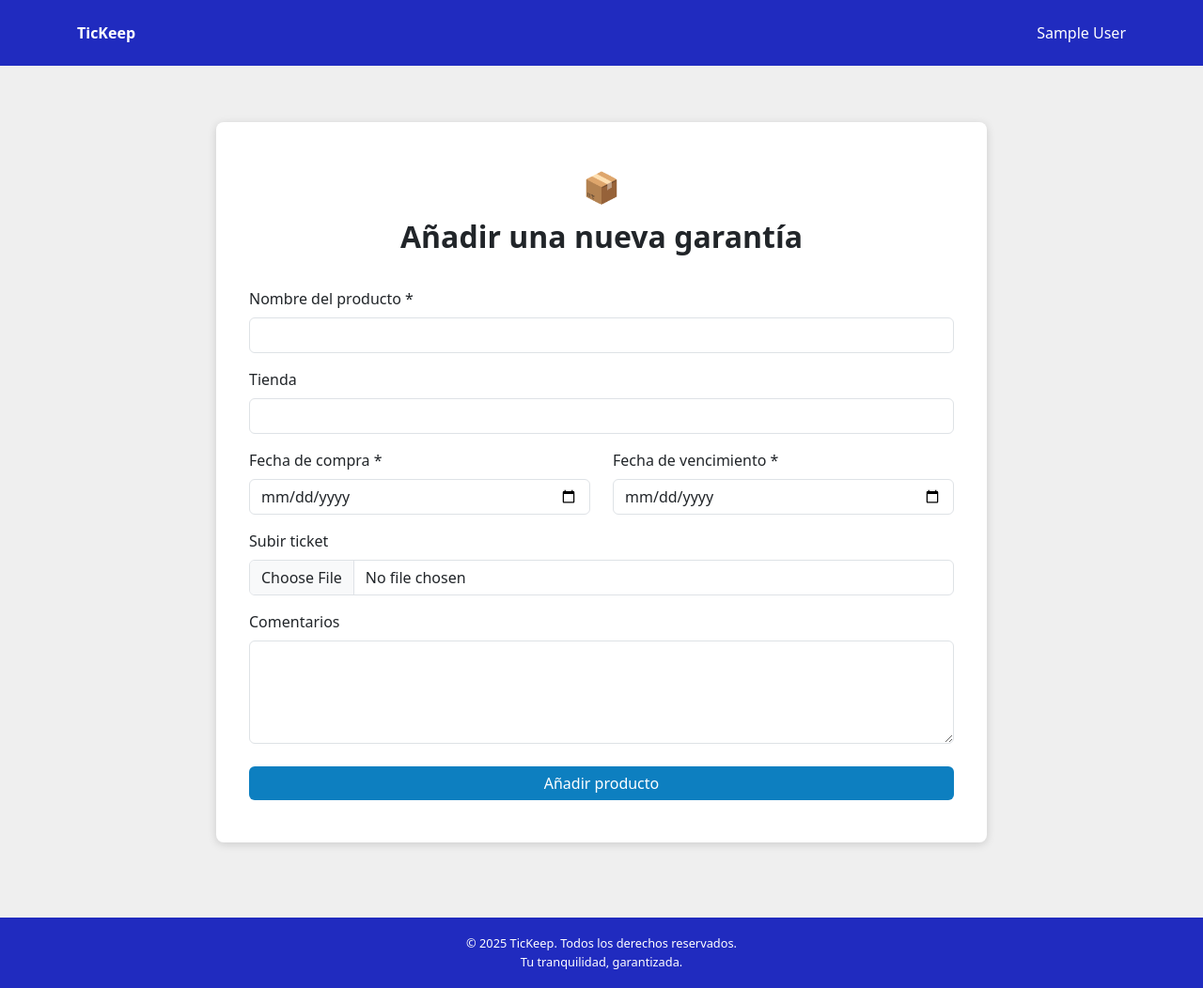
After one commit to Rober-06/TicKeep, a PHP site: page /nueva-garantia.php in a window 1280 px wide. The commit adds this page. Shown: the whole page at 94% size. Run offline with PHP 8.4, Linux system fonts and the light colour scheme; the visitor is signed in with stand-in values (Sample User, id 1).

Commit message:
Squashed commit of the following:
commit 3ad4923b058a86d3a40bcccecbe91a97167ff019
Author: Rober-06 <roberto.asencio.palacios@iesmaeserodrigo.es>
Date:   Fri Mar 20 10:42:10 2026 +0100

    Comentarios y css

commit 15ef0beb316883bf3d8b9e98e4b7802ce069de63
Author: joseluis17hans <roberto.asencio.palacios@iesmaeserodrigo.es>
Date:   Thu Mar 19 14:38:59 2026 +0100

    Añadir y ver garantia

```diff
--- a/config/bd.php
+++ b/config/bd.php
@@ -1,8 +1,14 @@
 <?php
 try {
-    $bd = new PDO('mysql:host=localhost;dbname=tickeepdb;charset=utf8mb4', 'root', '');
-    $bd->setAttribute(PDO::ATTR_ERRMODE, PDO::ERRMODE_EXCEPTION);
+    $pdo = new PDO(
+        'mysql:host=127.0.0.1;port=3306;dbname=tickeepdb;charset=utf8mb4',
+        'root',
+        ''
+    );
+
+    $pdo->setAttribute(PDO::ATTR_ERRMODE, PDO::ERRMODE_EXCEPTION);
+
 } catch (PDOException $p) {
-    echo "Se ha lanzado la excepción " . $p->getMessage() . "<br />";
+    echo "Error de conexión: " . $p->getMessage();
     exit();
 }
--- a/login.php
+++ b/login.php
@@ -4,6 +4,7 @@ require 'config/bd.php';
 
 $mensaje = "";
 
+// Comprobar si los datos introducidos están ya registrados
 if ($_SERVER["REQUEST_METHOD"] === "POST") {
     $email = trim($_POST['email'] ?? '');
     $password = $_POST['password'] ?? '';
@@ -35,7 +36,8 @@ require 'partials/auth_tabs.php';
 <form method="POST" novalidate>
     <div class="mb-3">
         <label for="email" class="form-label">Email</label>
-        <input type="email" class="form-control form-control-lg" id="email" name="email" value="<?= htmlspecialchars($_POST['email'] ?? '') ?>" required />
+        <input type="email" class="form-control form-control-lg" id="email" name="email"
+            value="<?= htmlspecialchars($_POST['email'] ?? '') ?>" required />
     </div>
 
     <div class="mb-4">
--- /dev/null
+++ b/nueva-garantia.php
@@ -0,0 +1,288 @@
+<?php
+session_start();
+require 'config/bd.php';
+
+if (!isset($_SESSION['id_usuario'])) {
+    header('Location: login.php');
+    exit();
+}
+
+$mensaje = '';
+$tipo_alerta = '';
+
+// Función para calcular el estado automáticamente
+function calcularEstado($fechaVencimiento) {
+    $hoy = new DateTime();
+    $vencimiento = new DateTime($fechaVencimiento);
+
+    $diferencia = (int)$hoy->diff($vencimiento)->format('%r%a');
+
+    if ($diferencia < 0) {
+        return 'Caducada';
+    } elseif ($diferencia <= 30) {
+        return 'Expira pronto';
+    } else {
+        return 'Vigente';
+    }
+}
+
+if ($_SERVER['REQUEST_METHOD'] === 'POST') {
+    $nombre_producto = trim($_POST['nombre_producto'] ?? '');
+    $tienda = trim($_POST['tienda'] ?? '');
+    $fecha_compra = trim($_POST['fecha_compra'] ?? '');
+    $fecha_vencimiento = trim($_POST['fecha_vencimiento'] ?? '');
+    $comentarios = trim($_POST['comentarios'] ?? '');
+
+    $archivo_ticket = null;
+
+    // Validación de campos
+    if ($nombre_producto === '' || $fecha_compra === '' || $fecha_vencimiento === '') {
+        $mensaje = 'Por favor, rellena los campos obligatorios.';
+        $tipo_alerta = 'danger';
+    } elseif ($fecha_vencimiento < $fecha_compra) {
+        $mensaje = 'La fecha de vencimiento no puede ser anterior a la fecha de compra.';
+        $tipo_alerta = 'danger';
+    } else {
+        // Procesar ticket si se ha subido
+        if (isset($_FILES['archivo_ticket']) && $_FILES['archivo_ticket']['error'] !== UPLOAD_ERR_NO_FILE) {
+            if ($_FILES['archivo_ticket']['error'] === UPLOAD_ERR_OK) {
+                $directorio = 'uploads/tickets/';
+
+                if (!is_dir($directorio)) {
+                    mkdir($directorio, 0777, true);
+                }
+
+                $nombre_original = $_FILES['archivo_ticket']['name'];
+                $tmp_name = $_FILES['archivo_ticket']['tmp_name'];
+                $tamano = $_FILES['archivo_ticket']['size'];
+
+                $extension = strtolower(pathinfo($nombre_original, PATHINFO_EXTENSION));
+                $permitidas = ['jpg', 'jpeg', 'png', 'webp', 'pdf'];
+
+                if (!in_array($extension, $permitidas, true)) {
+                    $mensaje = 'Formato no permitido. Solo se aceptan JPG, PNG, WEBP o PDF.';
+                    $tipo_alerta = 'danger';
+                } elseif ($tamano > 5 * 1024 * 1024) {
+                    $mensaje = 'El archivo supera el máximo permitido de 5 MB.';
+                    $tipo_alerta = 'danger';
+                } else {
+                    $nuevo_nombre = 'ticket_' . time() . '_' . bin2hex(random_bytes(4)) . '.' . $extension;
+                    $ruta_final = $directorio . $nuevo_nombre;
+
+                    if (move_uploaded_file($tmp_name, $ruta_final)) {
+                        $archivo_ticket = $ruta_final;
+                    } else {
+                        $mensaje = 'No se pudo guardar el archivo del ticket.';
+                        $tipo_alerta = 'danger';
+                    }
+                }
+            } else {
+                $mensaje = 'Se produjo un error al subir el archivo.';
+                $tipo_alerta = 'danger';
+            }
+        }
+
+        // Insertar nueva garantía si no hay errores
+        if ($mensaje === '') {
+            $estado = calcularEstado($fecha_vencimiento);
+
+            try {
+                $sql = "INSERT INTO garantias
+                        (id_usuario, nombre_producto, tienda, fecha_compra, fecha_vencimiento, archivo_ticket, comentarios, estado)
+                        VALUES
+                        (:id_usuario, :nombre_producto, :tienda, :fecha_compra, :fecha_vencimiento, :archivo_ticket, :comentarios, :estado)";
+
+                $stmt = $pdo->prepare($sql);
+                $stmt->execute([
+                    ':id_usuario' => $_SESSION['id_usuario'],
+                    ':nombre_producto' => $nombre_producto,
+                    ':tienda' => $tienda !== '' ? $tienda : null,
+                    ':fecha_compra' => $fecha_compra,
+                    ':fecha_vencimiento' => $fecha_vencimiento,
+                    ':archivo_ticket' => $archivo_ticket,
+                    ':comentarios' => $comentarios !== '' ? $comentarios : null,
+                    ':estado' => $estado
+                ]);
+
+                $mensaje = 'Garantía añadida correctamente.';
+                $tipo_alerta = 'success';
+
+                // Limpiar formulario al añadir
+                $_POST = [];
+            } catch (PDOException $e) {
+                $mensaje = 'Error al guardar la garantía: ' . $e->getMessage();
+                $tipo_alerta = 'danger';
+            }
+        }
+    }
+}
+?>
+
+<!DOCTYPE html>
+<html lang="es">
+<head>
+    <meta charset="UTF-8">
+    <meta name="viewport" content="width=device-width, initial-scale=1.0">
+    <title>Nueva garantía - TicKeep</title>
+    <link href="https://cdn.jsdelivr.net/npm/bootstrap@5.3.3/dist/css/bootstrap.min.css" rel="stylesheet">
+    <style>
+        body {
+            background-color: #efefef;
+        }
+
+        .topbar {
+            background: #202bbf;
+            min-height: 70px;
+        }
+
+        .topbar .brand {
+            color: #fff;
+            font-weight: 700;
+            text-decoration: none;
+        }
+
+        .main-card {
+            max-width: 820px;
+            margin: 60px auto;
+            background: #fff;
+            border-radius: 8px;
+            box-shadow: 0 2px 10px rgba(0,0,0,0.15);
+            padding: 45px 35px;
+        }
+
+        .icon-box {
+            font-size: 2rem;
+            text-align: center;
+            margin-bottom: 10px;
+        }
+
+        .title-box {
+            text-align: center;
+            font-weight: 700;
+            margin-bottom: 35px;
+        }
+
+        .btn-save {
+            background: #0d7fc0;
+            border: none;
+        }
+
+        .btn-save:hover {
+            background: #0b6da4;
+        }
+
+        footer {
+            background: #202bbf;
+            color: #fff;
+            text-align: center;
+            padding: 18px 10px;
+            margin-top: 80px;
+            font-size: 0.8rem;
+        }
+    </style>
+</head>
+<body>
+
+<nav class="topbar d-flex align-items-center">
+    <div class="container d-flex justify-content-between align-items-center">
+        <a href="index.php" class="brand">TicKeep</a>
+        <div class="text-white">
+            <?= htmlspecialchars($_SESSION['nombre'] ?? 'Usuario') ?>
+        </div>
+    </div>
+</nav>
+
+<div class="container">
+    <div class="main-card">
+        <div class="icon-box">📦</div>
+        <h2 class="title-box">Añadir una nueva garantía</h2>
+
+        <?php if ($mensaje !== ''): ?>
+            <div class="alert alert-<?= htmlspecialchars($tipo_alerta) ?> text-center">
+                <?= htmlspecialchars($mensaje) ?>
+            </div>
+        <?php endif; ?>
+
+        <form method="POST" enctype="multipart/form-data">
+            <div class="mb-3">
+                <label for="nombre_producto" class="form-label">Nombre del producto *</label>
+                <input
+                    type="text"
+                    class="form-control"
+                    id="nombre_producto"
+                    name="nombre_producto"
+                    value="<?= htmlspecialchars($_POST['nombre_producto'] ?? '') ?>"
+                    required
+                >
+            </div>
+
+            <div class="mb-3">
+                <label for="tienda" class="form-label">Tienda</label>
+                <input
+                    type="text"
+                    class="form-control"
+                    id="tienda"
+                    name="tienda"
+                    value="<?= htmlspecialchars($_POST['tienda'] ?? '') ?>"
+                >
+            </div>
+
+            <div class="row">
+                <div class="col-md-6 mb-3">
+                    <label for="fecha_compra" class="form-label">Fecha de compra *</label>
+                    <input
+                        type="date"
+                        class="form-control"
+                        id="fecha_compra"
+                        name="fecha_compra"
+                        value="<?= htmlspecialchars($_POST['fecha_compra'] ?? '') ?>"
+                        required
+                    >
+                </div>
+
+                <div class="col-md-6 mb-3">
+                    <label for="fecha_vencimiento" class="form-label">Fecha de vencimiento *</label>
+                    <input
+                        type="date"
+                        class="form-control"
+                        id="fecha_vencimiento"
+                        name="fecha_vencimiento"
+                        value="<?= htmlspecialchars($_POST['fecha_vencimiento'] ?? '') ?>"
+                        required
+                    >
+                </div>
+            </div>
+
+            <div class="mb-3">
+                <label for="archivo_ticket" class="form-label">Subir ticket</label>
+                <input
+                    type="file"
+                    class="form-control"
+                    id="archivo_ticket"
+                    name="archivo_ticket"
+                    accept=".jpg,.jpeg,.png,.webp,.pdf"
+                >
+            </div>
+
+            <div class="mb-4">
+                <label for="comentarios" class="form-label">Comentarios</label>
+                <textarea
+                    class="form-control"
+                    id="comentarios"
+                    name="comentarios"
+                    rows="4"
+                ><?= htmlspecialchars($_POST['comentarios'] ?? '') ?></textarea>
+            </div>
+
+            <button type="submit" class="btn btn-save text-white w-100">Añadir producto</button>
+        </form>
+    </div>
+</div>
+
+<footer>
+    © 2025 TicKeep. Todos los derechos reservados.<br>
+    Tu tranquilidad, garantizada.
+</footer>
+
+</body>
+</html>
```
Also changed, not shown: assets/css/detalle.css (added, +59 -0 lines), assets/css/nueva-garantia.css (added, +53 -0 lines), database/tickeepdb.sql (+11 -3 lines), detalle.php (added, +230 -0 lines), index.php (+18 -8 lines), registro.php (+8 -4 lines).
